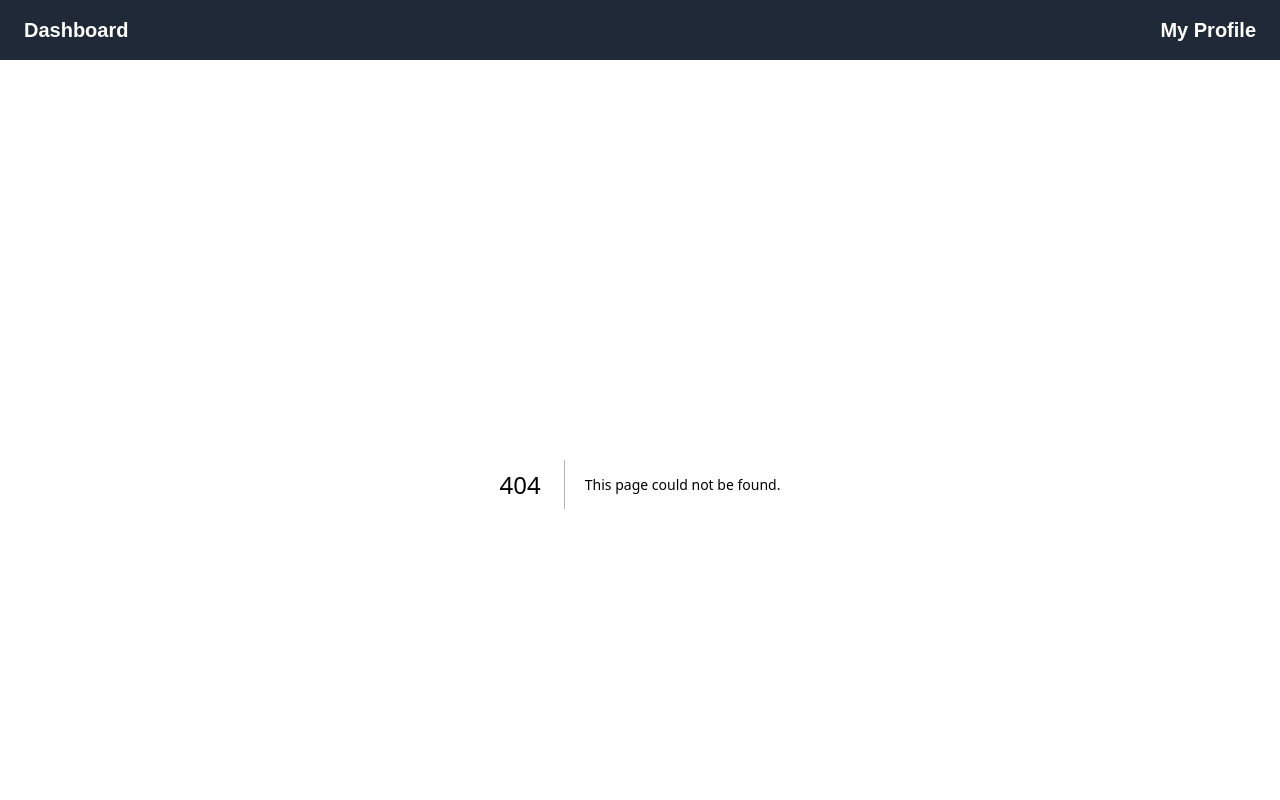
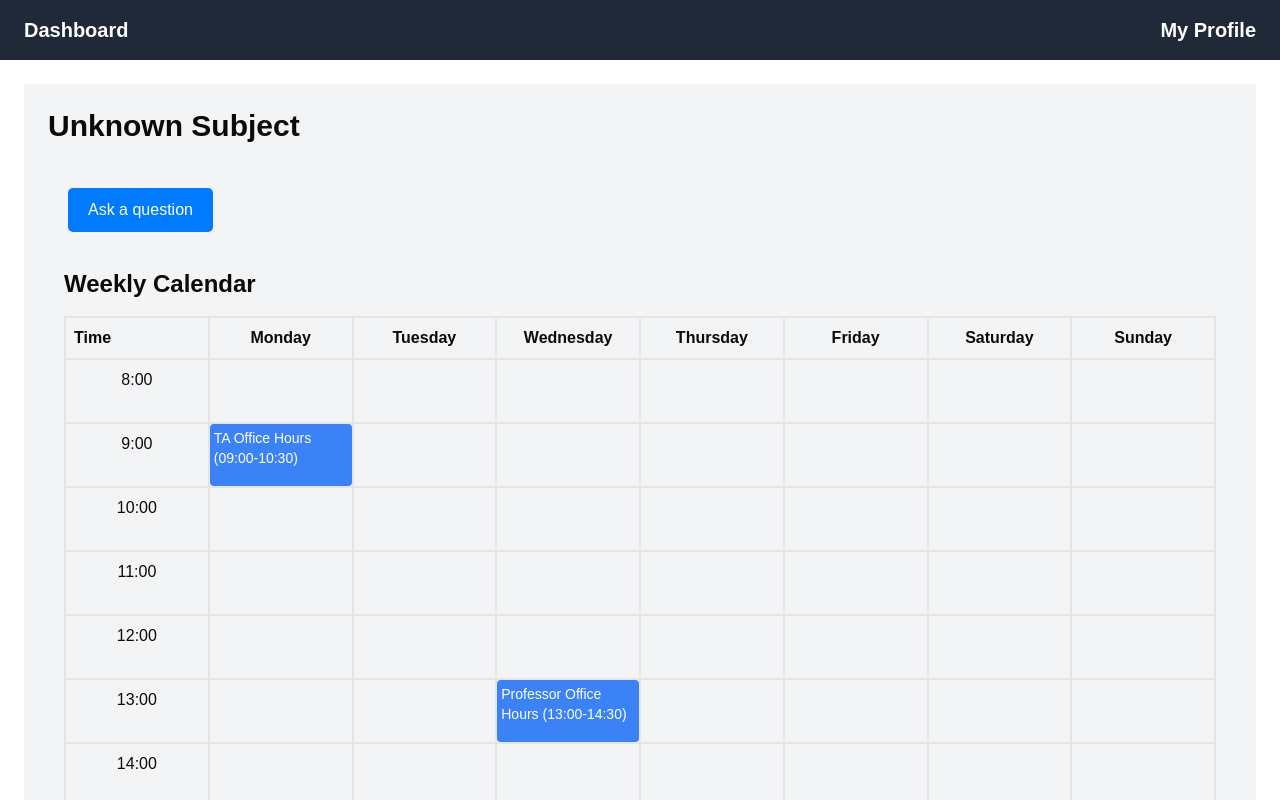
Before and after one commit to JoonLuther/Protothon25, a Next.js app: page /1 in a window 1280 px wide. Before the commit this address had no page. Shown: the top 800 px of the page. Built offline with nearby package versions, Linux system fonts and the light colour scheme.

Commit message:
dynamic routing for subjects

```diff
--- /dev/null
+++ b/src/app/[subject]/components/WeeklyCalendar.jsx
@@ -0,0 +1,44 @@
+import { useState } from "react";
+
+
+const events = [
+  { day: "Monday", start: "09:00", end: "10:30", title: "TA Office Hours" },
+  { day: "Wednesday", start: "13:00", end: "14:30", title: "Professor Office Hours" },
+  { day: "Friday", start: "16:00", end: "18:00", title: "TA Office Hours" }
+];
+
+const hours = Array.from({ length: 15 }, (_, i) => 8 + i);
+const days = ["Monday", "Tuesday", "Wednesday", "Thursday", "Friday", "Saturday", "Sunday"];
+
+export default function WeeklyCalendar() {
+  return (
+    <div className="w-full p-4 overflow-x-auto">
+      <h1 className="text-2xl font-bold mb-4">Weekly Calendar</h1>
+      <div className="grid grid-cols-8 border">
+        <div className="border p-2 font-bold">Time</div>
+        {days.map((day) => (
+          <div key={day} className="border p-2 font-bold text-center">{day}</div>
+        ))}
+        {hours.map((hour) => (
+          <>
+            <div key={hour} className="border p-2 text-center">{hour}:00</div>
+            {days.map((day) => {
+              const event = events.find(
+                (e) => e.day === day && parseInt(e.start) === hour
+              );
+              return (
+                <div key={`${day}-${hour}`} className="border p-2 h-16 relative">
+                  {event && (
+                    <div className="absolute inset-0 bg-blue-500 text-white p-1 text-sm rounded">
+                      {event.title} ({event.start}-{event.end})
+                    </div>
+                  )}
+                </div>
+              );
+            })}
+          </>
+        ))}
+      </div>
+    </div>
+  );
+}
--- /dev/null
+++ b/src/app/[subject]/page.jsx
@@ -0,0 +1,27 @@
+"use client";
+import WeeklyCalendar from "../components/WeeklyCalendar";
+import Link from "next/link";
+import { useParams } from "next/navigation";
+
+// Simulated database of subjects
+const subjects = {
+    biology: "Biology",
+    chemistry: "Chemistry",
+    physics: "Physics",
+    mathematics: "Mathematics",
+};
+
+export default function SubjectPage() {
+    const { subject } = useParams(); // Get subject from the dynamic route
+    const subjectName = subjects[subject] || "Unknown Subject";
+
+    return (
+        <div className="min-h-screen bg-gray-100 p-6">
+            <h1 className="text-3xl font-bold mb-6">{subjectName}</h1>
+            <Link href={`/${subject}/queue`}>
+                <button className="redirect-button">Ask a question</button>
+            </Link>
+            <WeeklyCalendar />
+        </div>
+    );
+}
--- a/src/app/biology/page.jsx
+++ b/src/app/biology/page.jsx
@@ -7,8 +7,8 @@ export default function BiologyPage() {
     return (
         <div className="min-h-screen bg-gray-100 p-6">
         <h1 className="text-3xl font-bold mb-6">Biology</h1>
-        <Link href={"/queue"}>
-            <button class="redirect-button">Ask a question</button>
+        <Link href={"/biology/queue"}>
+            <button className="redirect-button">Ask a question</button>
         </Link>
         <WeeklyCalendar />
         </div>
```
Also changed, not shown: src/app/biology/queue/QueueForm.jsx (renamed from src/app/queue/QueueForm.jsx), src/app/biology/queue/page.jsx (renamed from src/app/queue/page.jsx).
